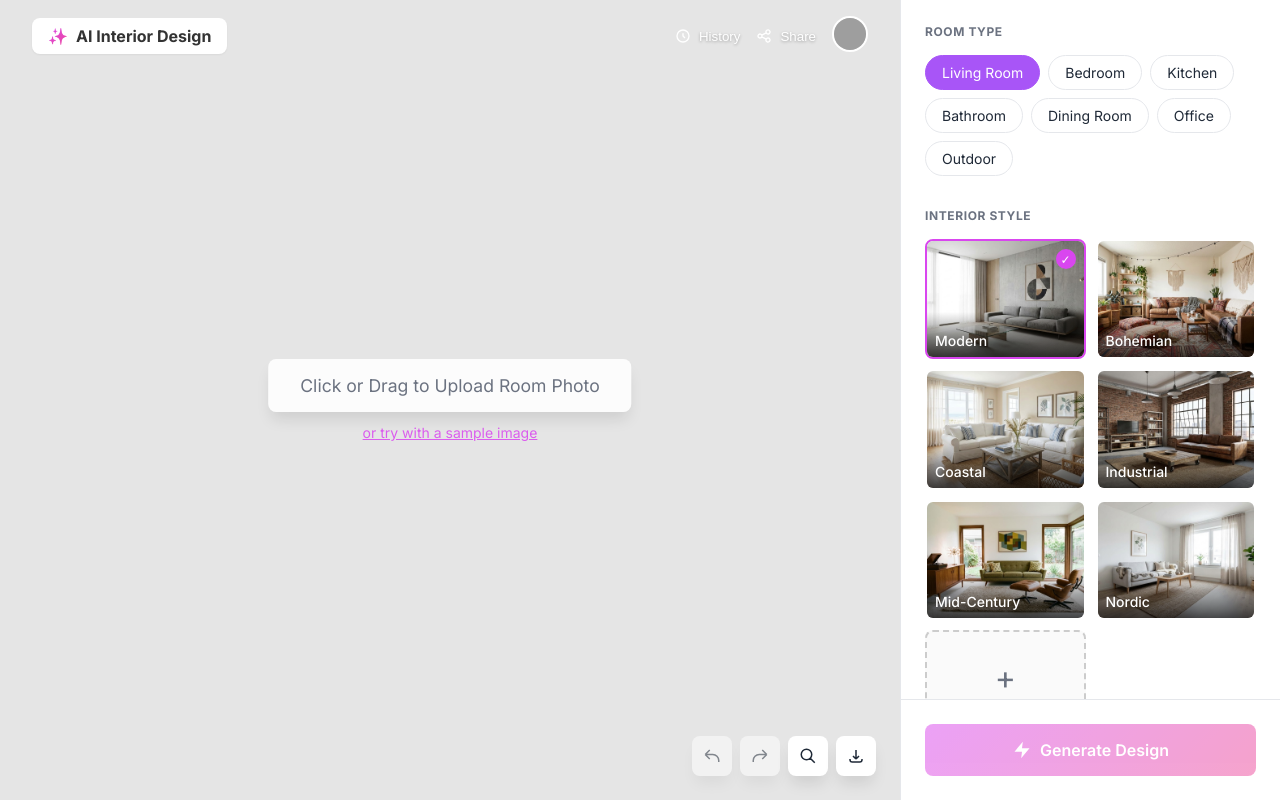
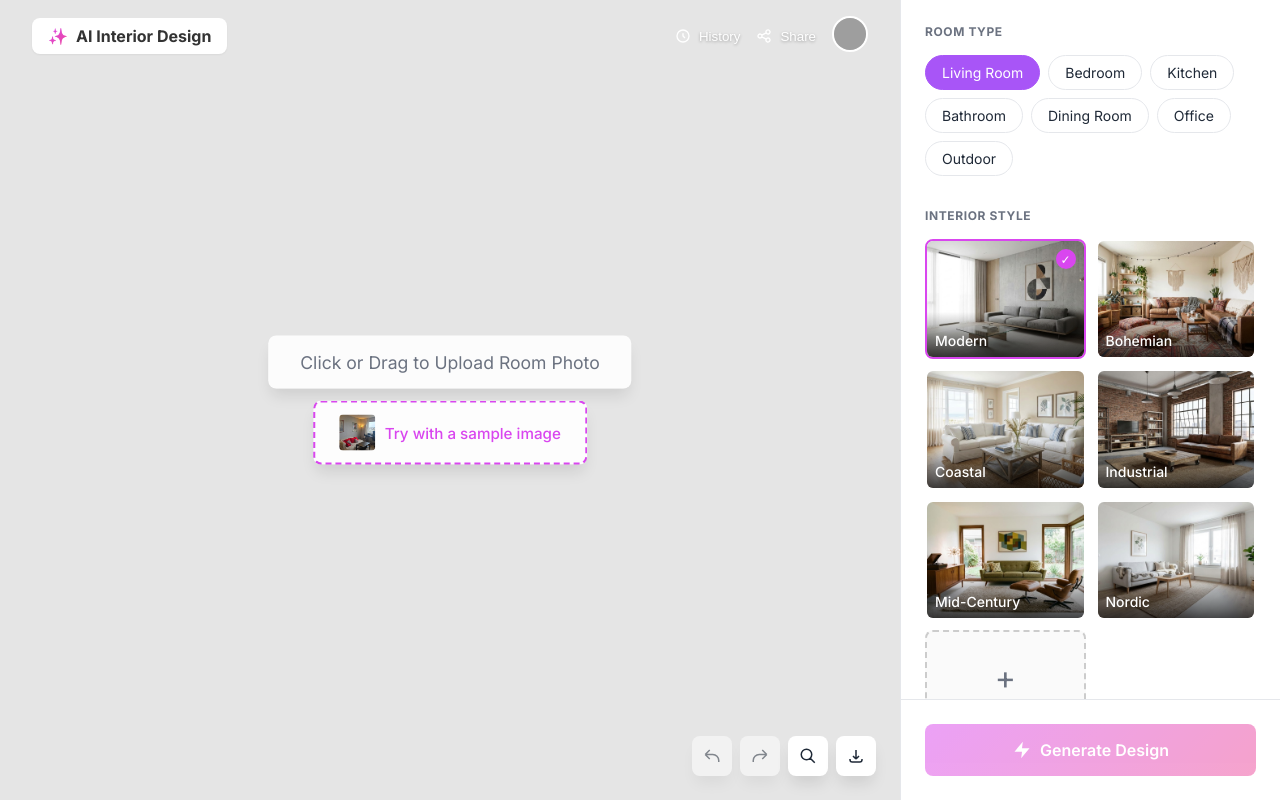
Before and after one commit to nectorv/AI_interior_design, a Flask app: page / in a window 1280 px wide. Run offline with Flask 3, Linux system fonts and the light colour scheme; some libraries are stand-ins or nearby versions; grey boxes are pictures that could not be loaded.

Commit message:
Make sample image button visually prominent
Replaced the barely-visible underlined text with a styled card button
featuring a thumbnail preview of the sample room and a dashed border,
matching the app's visual language.

Co-Authored-By: Claude Sonnet 4.6 <noreply@anthropic.com>

```diff
--- a/static/css/style.css
+++ b/static/css/style.css
@@ -153,21 +153,33 @@ body {
 
 .try-sample-btn {
     pointer-events: auto;
-    display: block;
+    display: flex;
+    align-items: center;
+    gap: 0.6rem;
     margin: 0.75rem auto 0;
-    background: none;
-    border: none;
+    padding: 0.75rem 1.5rem;
+    background: rgba(255, 255, 255, 0.9);
+    border: 2px dashed var(--primary-color);
+    border-radius: var(--radius-md);
     color: var(--primary-color);
-    font-size: 0.875rem;
+    font-size: 0.95rem;
     font-family: inherit;
+    font-weight: 500;
     cursor: pointer;
-    text-decoration: underline;
-    opacity: 0.85;
-    transition: opacity 0.2s;
+    box-shadow: var(--shadow-lg);
+    transition: all 0.2s;
 }
 
 .try-sample-btn:hover {
-    opacity: 1;
+    background: rgba(255, 255, 255, 1);
+    transform: translateY(-2px);
+}
+
+.try-sample-btn img {
+    width: 36px;
+    height: 36px;
+    object-fit: cover;
+    border-radius: 4px;
 }
 
 /* =========================================
--- a/templates/index.html
+++ b/templates/index.html
@@ -45,7 +45,10 @@
 
                 <div id="initial-view" class="initial-view">
                     <p>Click or Drag to Upload Room Photo</p>
-                    <button id="try-sample-btn" class="try-sample-btn">or try with a sample image</button>
+                    <button id="try-sample-btn" class="try-sample-btn">
+                        <img src="{{ url_for('static', filename='assets/sample-room.jpg') }}" alt="Sample room">
+                        Try with a sample image
+                    </button>
                 </div>
 
                 <div id="result-view" class="comparison-wrapper hidden">
```
